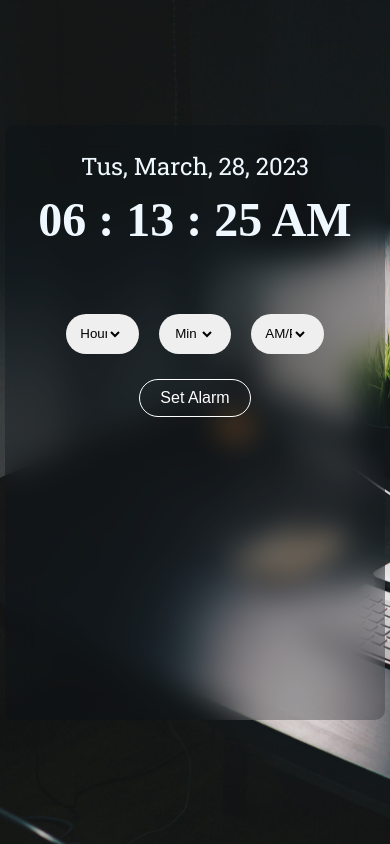
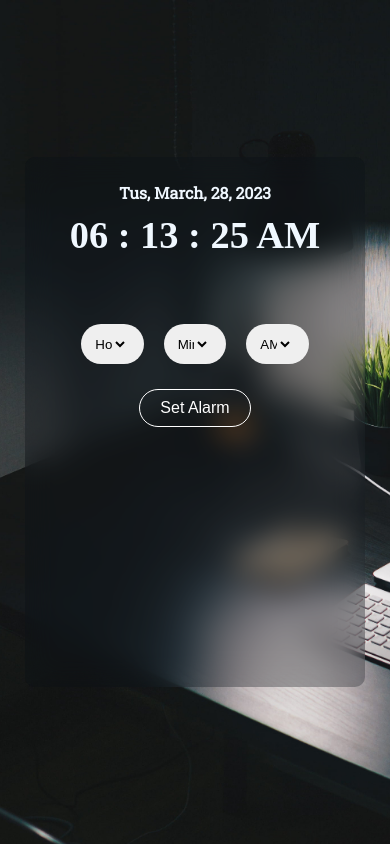
Before and after one commit to gknanhe/Alarm-Clock, a plain HTML site: page index.html in a window 390 px wide. Drawn offline with Linux system fonts and the light colour scheme.

Commit message:
updated  style for media

```diff
--- a/style.css
+++ b/style.css
@@ -59,7 +59,7 @@ body{
     font-family: 'Roboto Slab', serif;
 
     font-size: 1.5rem;
-    font-weight: 7700;
+    font-weight: 700;
 }
 
 #clock{
@@ -216,3 +216,45 @@ h1{
     align-items: flex-start;
     margin: 6px auto;
 }
+
+
+/* Media  */
+@media(max-width:586px){
+
+    .container{
+        width: 330px;
+        height: 500px;
+
+    }
+
+    #clock{
+        font-size: 1.2rem;
+
+
+    }
+
+
+    .date{
+
+        font-size: 1rem;
+        font-weight: 700;
+    }
+
+    h3{
+        font-size: 1rem;
+    }
+
+    .alarmList{
+        height: 170px ;
+        overflow: scroll;
+    }
+
+    .alarmLog{
+        font-size: 1.1rem;
+        display: flex;
+        justify-content: flex-start;
+        align-items: flex-start;
+        margin: 6px auto;
+    }
+
+}
```
